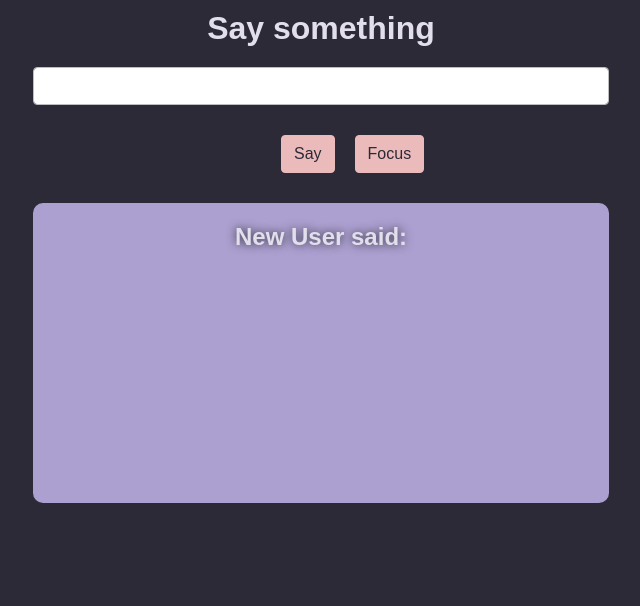
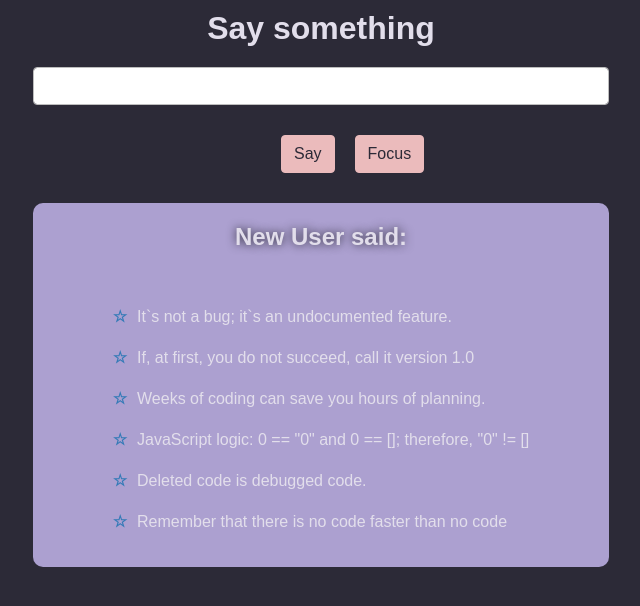
Before and after one commit to aniretakey/react-aston-homework, a React (Vite) app: page / in a window 1280 px wide. Shown: the top 606 px of the page, without its empty margins (319-959 px from the left). Built offline with nearby package versions, Linux system fonts and the light colour scheme.

Commit message:
feat: add list

```diff
--- /dev/null
+++ b/src/components/List/List.tsx
@@ -0,0 +1,24 @@
+import styles from './style.module.css';
+
+const quotesArr = [
+  { id: 1, quote: 'It`s not a bug; it`s an undocumented feature.' },
+  { id: 2, quote: 'If, at first, you do not succeed, call it version 1.0' },
+  { id: 3, quote: 'Weeks of coding can save you hours of planning.' },
+  {
+    id: 4,
+    quote: 'JavaScript logic: 0 == "0" and 0 == []; therefore, "0" != []',
+  },
+  { id: 5, quote: 'Deleted code is debugged code.' },
+  { id: 6, quote: 'Remember that there is no code faster than no code' },
+];
+
+export default function List() {
+  const items = quotesArr.map((quote) => {
+    return (
+      <li key={quote.id} className={styles.listItem}>
+        {quote.quote}
+      </li>
+    );
+  });
+  return <ul className={styles.list}>{items}</ul>;
+}
--- /dev/null
+++ b/src/components/List/style.module.css
@@ -0,0 +1,23 @@
+.list {
+  padding: 0;
+  list-style: none;
+}
+
+.listItem {
+  padding: 6px;
+}
+
+.listItem:before {
+  padding-right: 10px;
+  font-weight: bold;
+  color: #337ab7;
+  content: '\2606';
+  transition-duration: 0.5s;
+}
+
+.listItem:hover:before {
+  color: #fff;
+  transition-duration: 0.5s;
+  color: #c477db;
+  content: '\2605';
+}
--- a/src/components/MessageCard/MessageCard.tsx
+++ b/src/components/MessageCard/MessageCard.tsx
@@ -1,6 +1,7 @@
 import React from 'react';
 import { MessageCardProps } from '../../types/types';
 import styles from './style.module.css';
+import List from '../List/List';
 
 export class MessageCard extends React.Component<MessageCardProps> {
   constructor(props: MessageCardProps) {
@@ -12,6 +13,7 @@ export class MessageCard extends React.Component<MessageCardProps> {
       <div className={styles.card}>
         <h2 className={styles.title}>{this.props.name} said:</h2>
         <p className={styles.text}>{this.props.message}</p>
+        <List />
       </div>
     );
   }
```
